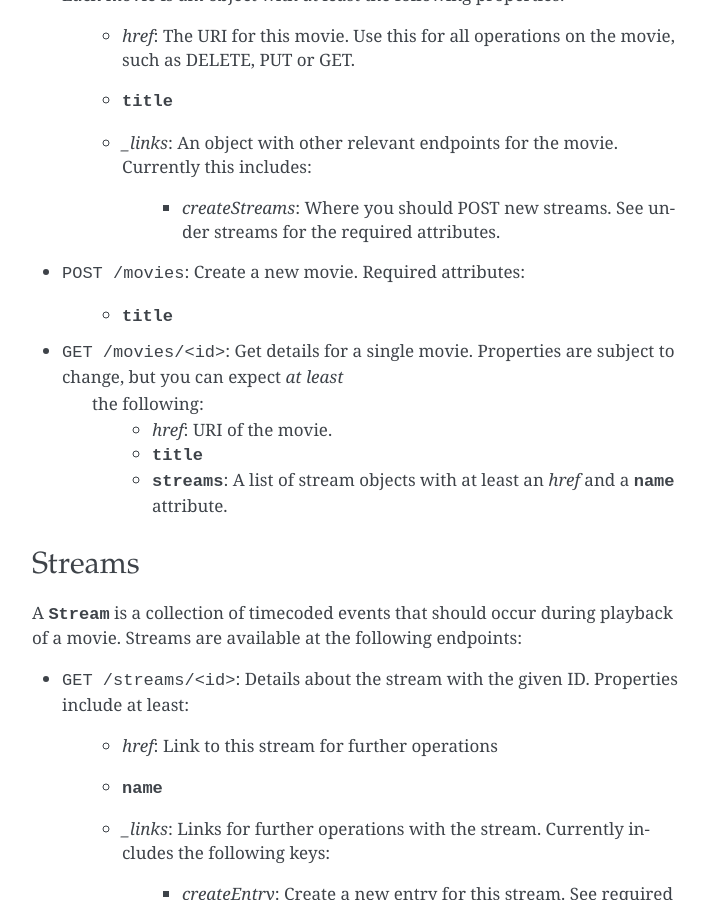
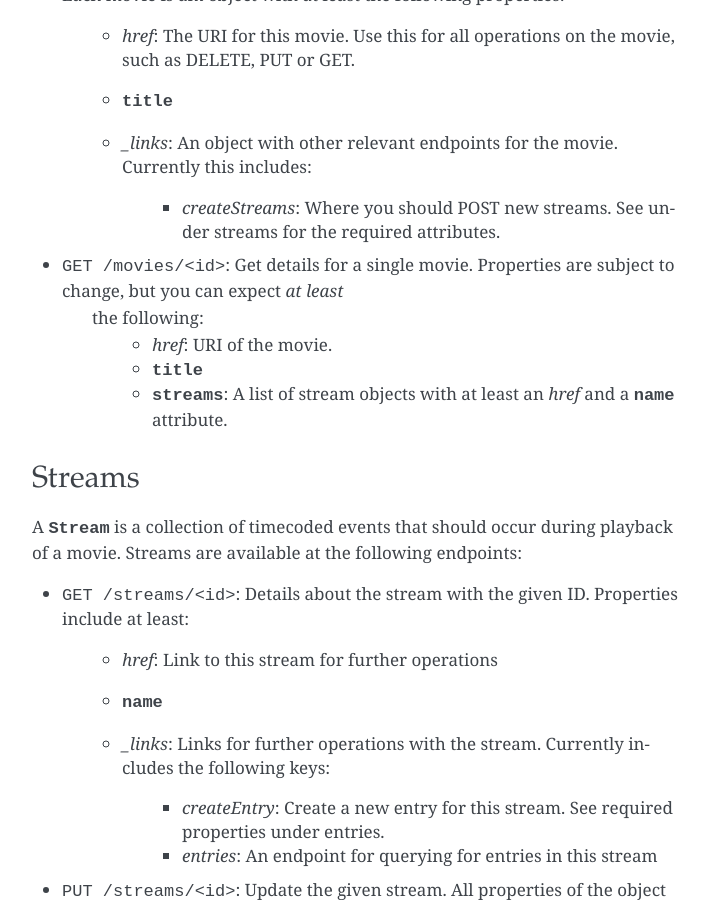
Before and after one commit to streamr/marvin, a Sphinx documentation site: the page built from docs/api.rst, in a window 1280 px wide and 900 px high, scrolled down 506 px. Shown: the whole window, without its empty margins (388-1097 px from the left). Built offline with Sphinx 7.4.7, drawn with Linux system fonts in a browser that asks for light colours.

Commit message:
Remove stale reference to POST endpoint for creating movies

```diff
--- a/docs/api.rst
+++ b/docs/api.rst
@@ -26,10 +26,6 @@ endpoints:
     * `_links`: An object with other relevant endpoints for the movie. Currently this includes:
 
         * `createStreams`: Where you should POST new streams. See under streams for the required attributes.
-
-* ``POST /movies``: Create a new movie. Required attributes:
-
-    * :attr:`title <marvin.models.Movie.title>`
 
 * ``GET /movies/<id>``: Get details for a single movie. Properties are subject to change, but you can expect *at least*
    the following:
```
